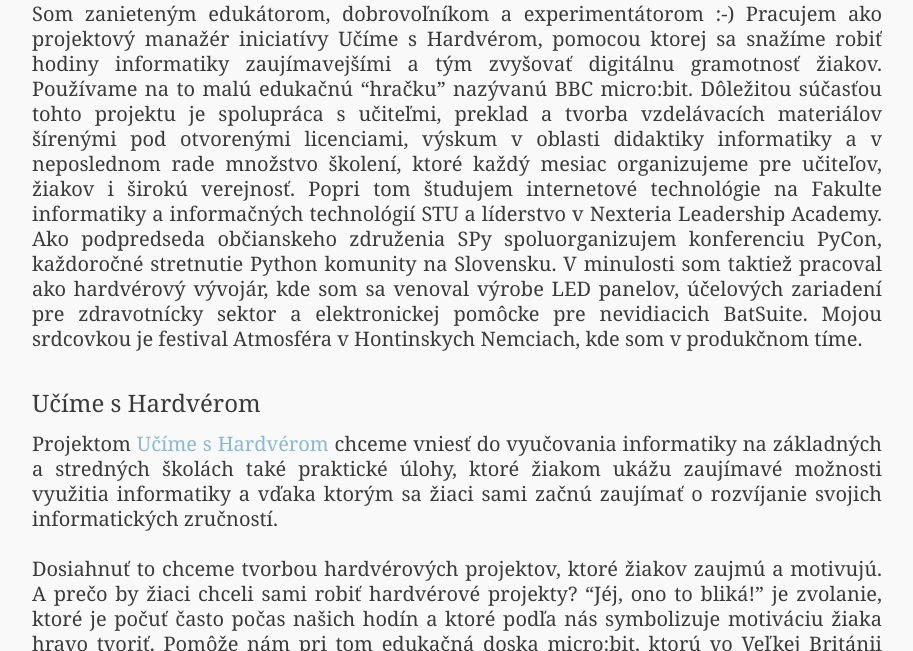
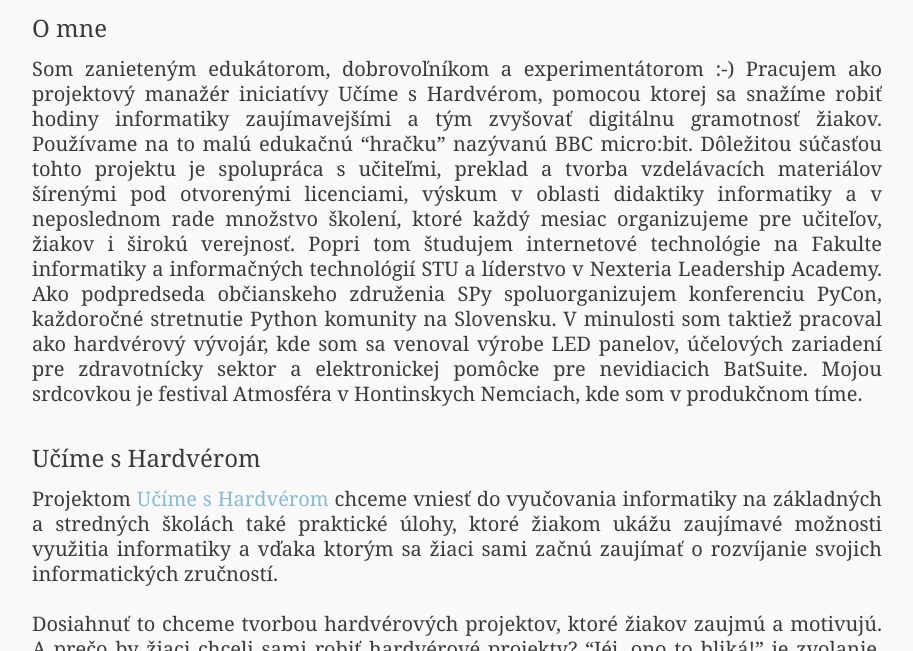
Before and after one commit to marekmansell/marekmansell.com, a Jekyll site: the page built from sk/index.md, in a window 1280 px wide and 900 px high, scrolled down 593 px, cut to the strip 249-900 px from the top of the window. Shown: the whole strip, without its empty margins (183-1096 px from the left). Built offline with Jekyll 4.4.1, drawn with Linux system fonts in a browser that asks for light colours.

```diff
--- a/sk/index.md
+++ b/sk/index.md
@@ -7,6 +7,8 @@
 ---
 
 ![Malta](/images/malta_18_pool.jpg)
+
+#### O mne
 
 Som zanieteným edukátorom, dobrovoľníkom a experimentátorom :-) Pracujem ako projektový manažér iniciatívy
 Učíme s Hardvérom, pomocou ktorej sa snažíme robiť hodiny informatiky zaujímavejšími a
```
